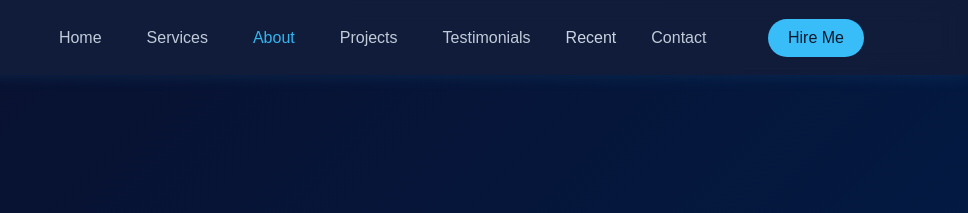
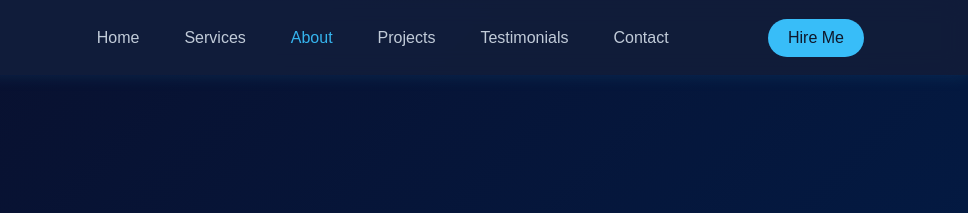
Before and after one commit to Kr8tiveJohnson/portfolio-site, a plain HTML site: page about.html in a window 1280 px wide. Shown: the top 213 px of the page, 312-1280 px from the left. Drawn offline with Linux system fonts and the light colour scheme.

Commit message:
Update about.html

```diff
--- a/about.html
+++ b/about.html
@@ -24,7 +24,6 @@
         <a href="about.html" class="nav-link active">About</a>
         <a href="projects.html" class="nav-link">Projects</a>
         <a href="testimonials.html" class="nav-link">Testimonials</a>
-        <a href="recent.html" class=>Recent</a>
         <a href="contact.html" class="nav-link">Contact</a>
       </nav>
 
```
